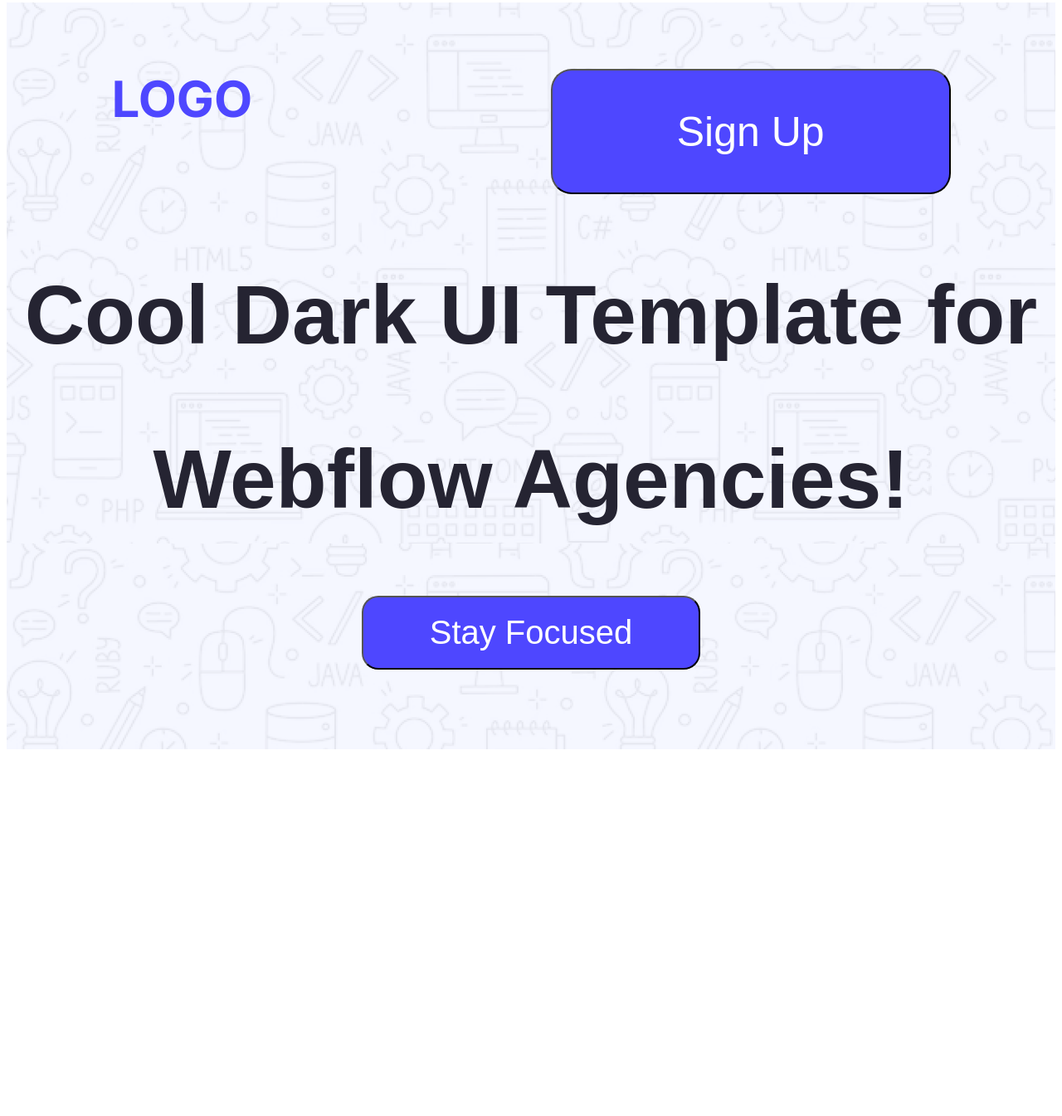
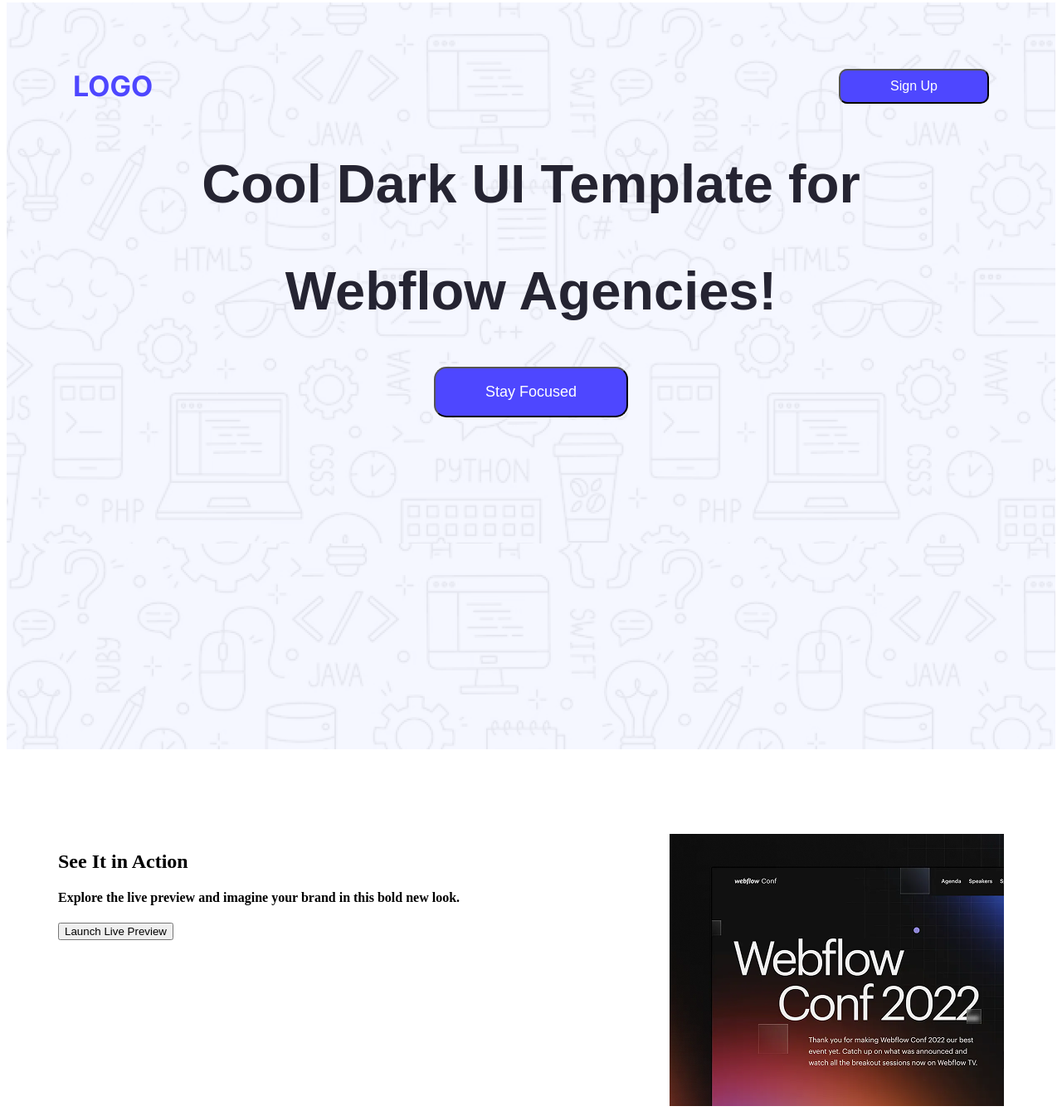
Before and after one commit to nakib233/Assignment-01, a plain HTML site: page index.html in a window 1280 px wide. Shown: the part 5-1350 px from the top of the page at 83% size. Before the commit the page ends 916 px from the top, so only its background shows below. Drawn offline with Linux system fonts and the light colour scheme.

Commit message:
updated the nav bar

```diff
--- a/index.html
+++ b/index.html
@@ -17,7 +17,7 @@
             <section class="container1">
         <div class = "navbar">
             <div class = "inter-normal font_colors logo">LOGO</div>
-            <button class = "raleway-normal">Sign Up</button>
+            <button class = "raleway-normal sign">Sign Up</button>
         </div>
         <div class="under_navbar">
             <h1 class = "raleway-normal cool">Cool Dark UI Template for </h1>
@@ -25,9 +25,21 @@
             <button class = "raleway-normal">Stay Focused</button>
         </div>
 
-    </section>
+            </section>
     </header>
 
+    <main>
+        <section class="section2">
+            <div class="part1">
+                <h2>See It in Action</h2>
+                <h4>Explore the live preview and imagine your brand in this bold new look.</h4>
+                <button>Launch Live Preview</button>
+            </div>
+            <div class="part1">
+                <img src="Assets/wc-mini.png" alt="">
+            </div>
+        </section>
+    </main>
 
 
 </body>
--- a/style.css
+++ b/style.css
@@ -26,23 +26,21 @@
 
 .navbar {
     margin:0 auto;
-    height:151px;
-    width:80%;
     display:flex;
-    justify-content: space-between;
-    padding-top:80px;
+    justify-content:space-between;
+    padding:80px 80px 0px;
 }
 
 .logo {
-    font-size:60px;
+    font-size: 34px;
     font-weight:bolder;
 }
-.navbar button{
-    padding:5px 150px;
-    font-size:50px;
+.sign{
+    padding:10px 60px;
+    font-size:16px;
     color:white;
     background-color: #4E47FF;
-    border-radius: 25px;
+    border-radius: 10px;
 
 }
 
@@ -52,20 +50,33 @@
     padding:5px;
 }
 .cool {
-    font-size: 100px;
+    font-size: 65px;
     font-weight: bold;
     color: #252432;
 }
 .agency {
-    font-size: 100px;
+    font-size: 65px;
     font-weight: bold;
     color: #252432;
 }
 
 .under_navbar button{
-    padding:20px 80px;
+    padding:18px 60px;
     background-color: #4E47FF;
     color:white;
-    border-radius: 20px;
-    font-size:40px;
+    border-radius: 15px;
+    font-size:18px;
 }
+
+/* Body Section */
+main{
+    margin:0 auto;
+    max-width:1140px;
+}
+
+/* Section no.2 */
+    .section2 {
+        display:flex;
+        margin-top:102px;
+        justify-content: space-between;
+    }
```
